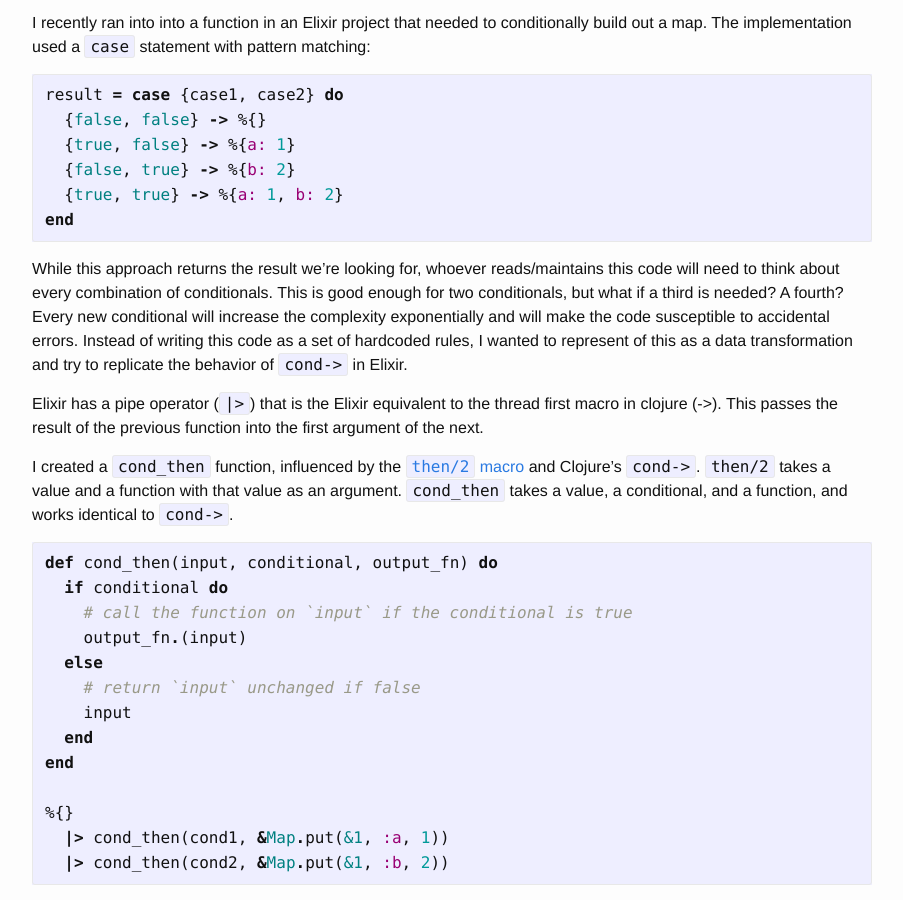
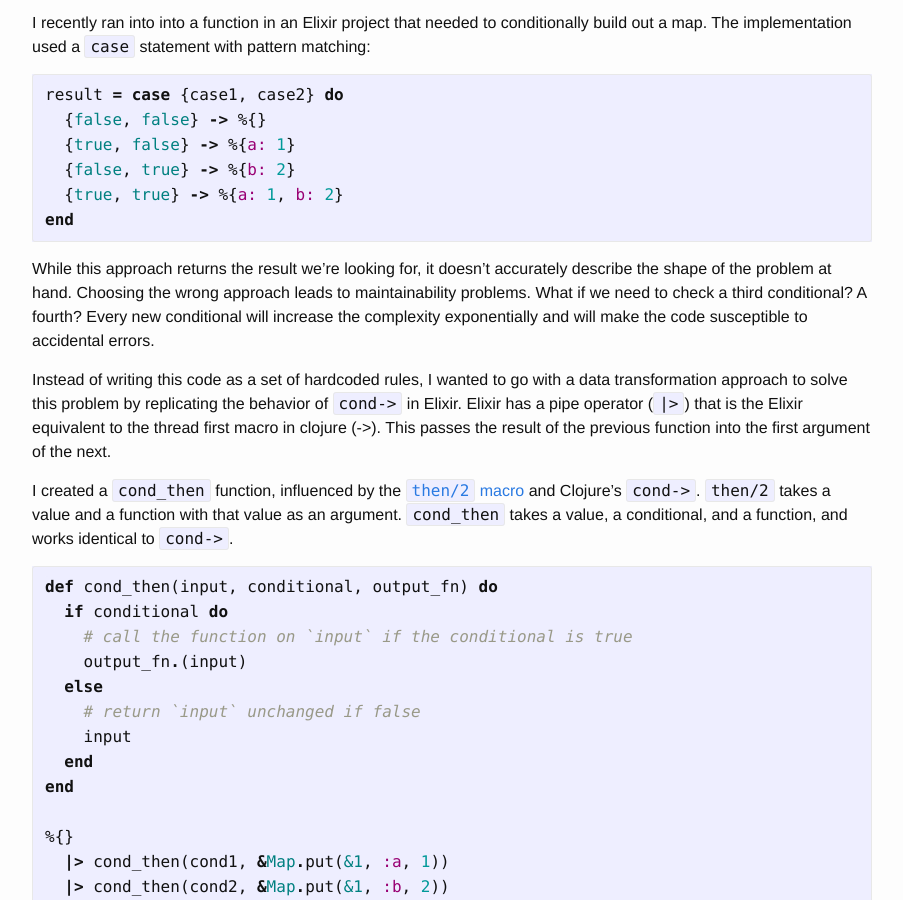
Before and after one commit to joannecheng/joannecheng.github.io, a Jekyll site: the page built from _posts/2024-03-29-elixir-then.markdown, in a window 1280 px wide and 900 px high, scrolled down 558 px. Shown: the whole window, without its empty margins (188-1091 px from the left). Built offline with Jekyll 4.4.1, drawn with Linux system fonts in a browser that asks for light colours; nearby versions of some CDN libraries; library files that are not in the unit come from our copies.

Commit message:
edit paragraph

````diff
--- a/_posts/2024-03-29-elixir-then.markdown
+++ b/_posts/2024-03-29-elixir-then.markdown
@@ -28,11 +28,12 @@ result = case {case1, case2} do
 end
 ```
 
-While this approach returns the result we're looking for, whoever reads/maintains this code will need to think about every combination of conditionals.
-This is good enough for two conditionals, but what if a third is needed? A fourth?
+While this approach returns the result we're looking for, it doesn't accurately describe the shape of the problem at hand.
+Choosing the wrong approach leads to maintainability problems.
+What if we need to check a third conditional? A fourth?
 Every new conditional will increase the complexity exponentially and will make the code susceptible to accidental errors.
-Instead of writing this code as a set of hardcoded rules, I wanted to represent of this as a data transformation and try to replicate the behavior of `cond->` in Elixir.
 
+Instead of writing this code as a set of hardcoded rules, I wanted to go with a data transformation approach to solve this problem by replicating the behavior of `cond->` in Elixir.
 Elixir has a pipe operator (`|>`) that is the Elixir equivalent to the thread first macro in clojure (->).
 This passes the result of the previous function into the first argument of the next.
 
````
